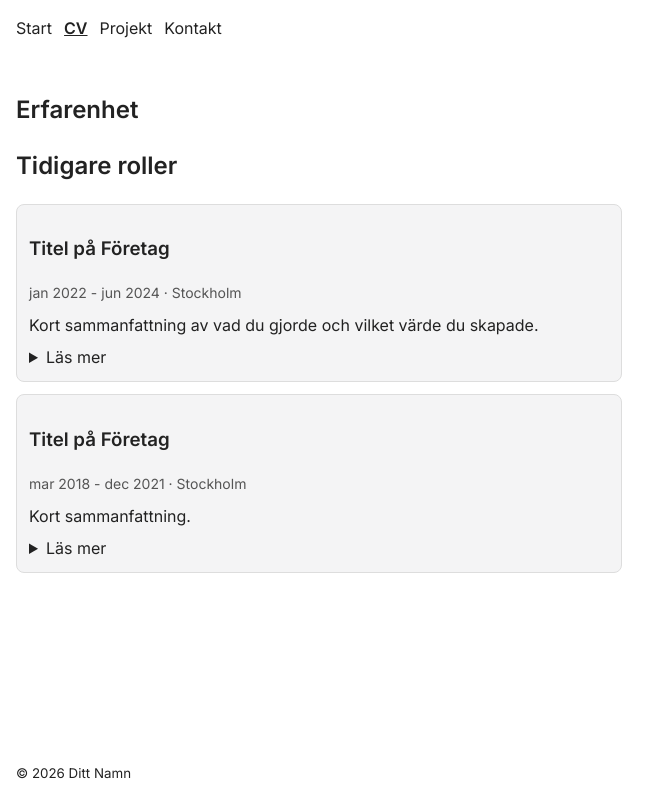
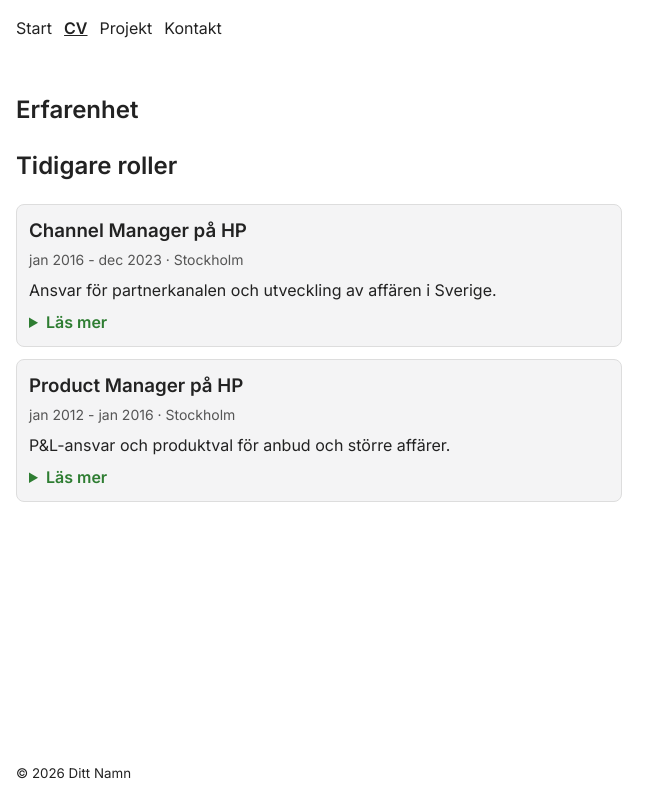
Before and after one commit to BetULose/cv-site, a Vue app in the folder cv-site/: page /cv in a window 1280 px wide. Shown: the whole page, without its empty margins (0-669 px from the left). Built offline with nearby package versions, Linux system fonts and the light colour scheme.

Commit message:
Data: add experience entries and polish experience item styles

```diff
--- a/cv-site/src/assets/styles/main.css
+++ b/cv-site/src/assets/styles/main.css
@@ -114,14 +114,18 @@ button {
   background: var(--c-surface);
 }
 
+.job__title {
+  margin: 0;
+}
+
 .job__meta {
-  margin: 6px 0 0;
+  margin: var(--s-1) 0 0;
   font-size: 14px;
   color: var(--c-muted);
 }
 
 .job__summary {
-  margin: 10px 0 0;
+  margin: var(--s-2) 0 0;
 }
 
 .job__details {
@@ -130,6 +134,8 @@ button {
 
 .job__summary-toggle {
   cursor: pointer;
+  color: var(--c-outline);
+  font-weight: 600;
 }
 .stack {
   display: grid;
--- a/cv-site/src/data/experience.js
+++ b/cv-site/src/data/experience.js
@@ -1,29 +1,29 @@
 export const experiences = [
   {
-    id: "job-1",
-    title: "Jobb 1",
-    role: "Titel",
-    company: "Företag",
+    id: "hp-channel",
+    role: "Channel Manager",
+    company: "HP",
     location: "Stockholm",
-    start: "2022-01",
-    end: "2024-06",
-    summary:
-      "Kort sammanfattning av vad du gjorde och vilket värde du skapade.",
+    start: "2016-01",
+    end: "2023-12",
+    summary: "Ansvar för partnerkanalen och utveckling av affären i Sverige.",
     bullets: [
-      "Resultat eller ansvar 1",
-      "Resultat eller ansvar 2",
-      "Resultat eller ansvar 3",
+      "Ledde förändringar i partnerprogram och arbetssätt.",
+      "Utvecklade nyckelpartnerskap och uppföljning av mål.",
+      "Arbetade tvärfunktionellt med sälj, marknad och leverans.",
     ],
   },
   {
-    id: "job-2",
-    title: "Jobb 2",
-    role: "Titel",
-    company: "Företag",
+    id: "hp-product",
+    role: "Product Manager",
+    company: "HP",
     location: "Stockholm",
-    start: "2018-03",
-    end: "2021-12",
-    summary: "Kort sammanfattning.",
-    bullets: ["Punkt 1", "Punkt 2"],
+    start: "2012-01",
+    end: "2016-01",
+    summary: "P&L-ansvar och produktval för anbud och större affärer.",
+    bullets: [
+      "Säkerställde rätt produktmix och lönsamhet i större affärer.",
+      "Presenterade roadmaps och stödde upphandlingar.",
+    ],
   },
 ];
```
